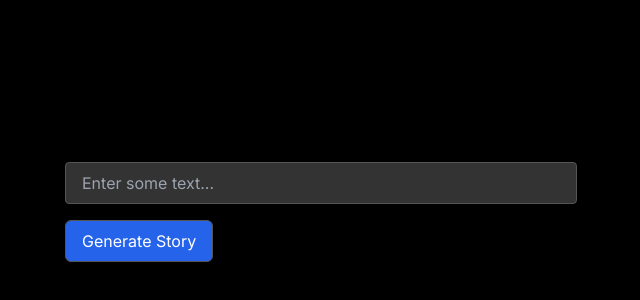
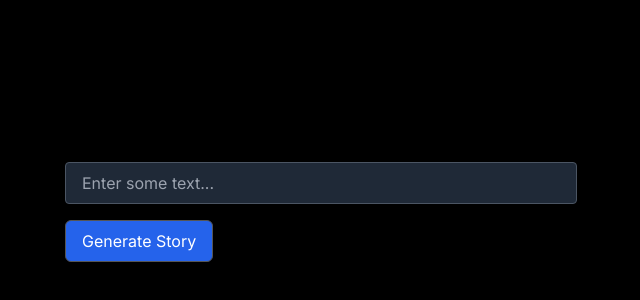
Before and after one commit to marciob/OpenWorld, a Next.js app: page / in a window 1280 px wide. Shown: the part 174-474 px from the top of the page, without its empty margins (319-959 px from the left). Built offline with nearby package versions, Linux system fonts and the light colour scheme.

Commit message:
improving style

```diff
--- a/app/page.js
+++ b/app/page.js
@@ -56,14 +56,14 @@ export default function Home() {
   };
 
   return (
-    <main className="flex min-h-screen flex-col items-center justify-center p-4 text-white">
+    <main className="flex min-h-screen flex-col items-center justify-center p-4 text-white bg-black">
       <form onSubmit={handleSubmit} className="w-full max-w-lg space-y-4">
         <input
           type="text"
           value={inputText}
           onChange={handleInputChange}
           placeholder="Enter some text..."
-          className="form-input mt-1 block w-full rounded-md"
+          className="form-input mt-1 block w-full rounded-md bg-gray-800 border-gray-600"
         />
         <button
           type="submit"
@@ -75,18 +75,21 @@ export default function Home() {
 
       <div className="mt-8 w-full max-w-lg space-y-4">
         {texts.map((item, index) => (
-          <div
+          <article
             key={index}
-            className="text-center p-2 bg-gray-100 rounded shadow"
+            className="p-4 bg-gray-800 rounded shadow-xl border border-gray-700"
           >
-            {item.content} (Page: {item.page}, Fork: {item.forkId})
+            <h2 className="text-lg font-semibold text-blue-300 mb-2">
+              Page {item.page} - Fork: {item.forkId}
+            </h2>
+            <p className="text-gray-400">{item.content}</p>
             <button
               onClick={() => handleFork(item.page + 1, item.forkId)}
-              className="mt-2 px-4 py-1 bg-green-500 text-white rounded hover:bg-green-700"
+              className="mt-4 px-4 py-2 bg-green-500 text-white rounded hover:bg-green-700"
             >
               Fork
             </button>
-          </div>
+          </article>
         ))}
       </div>
     </main>
```
